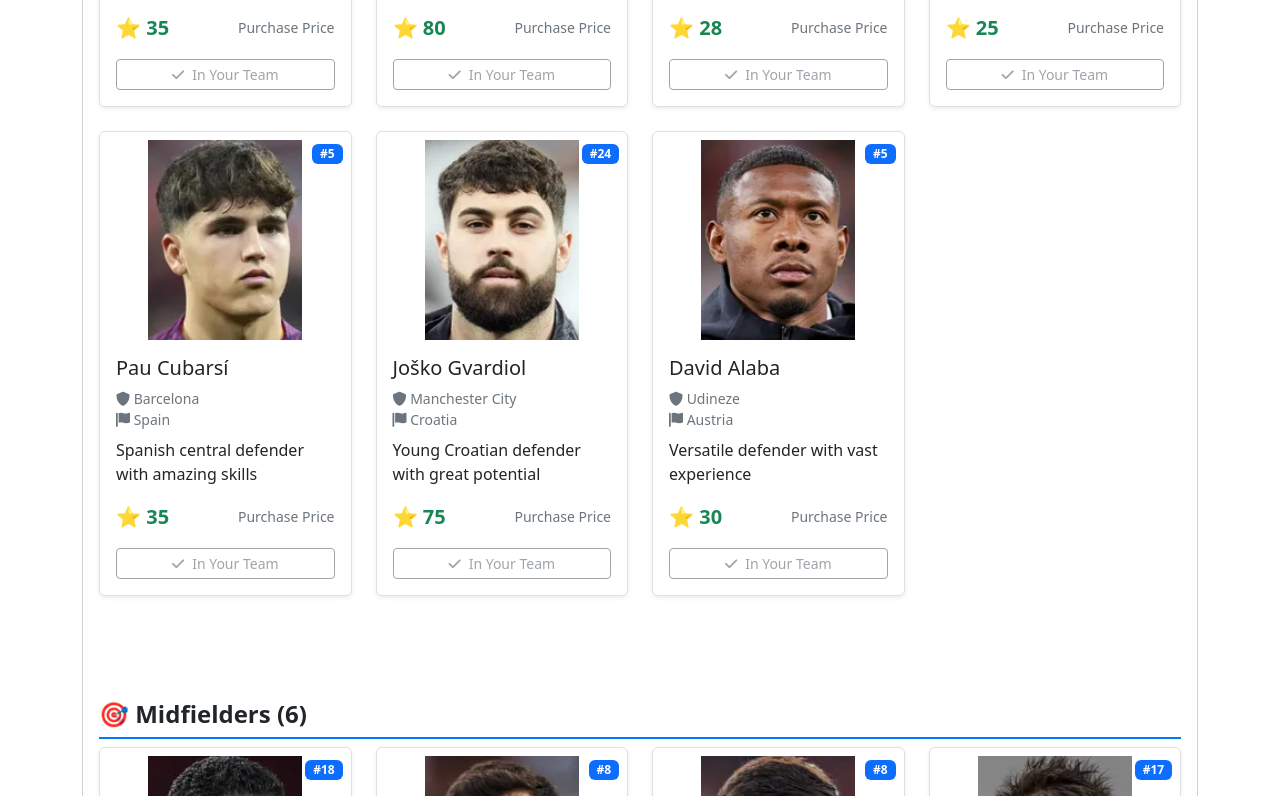
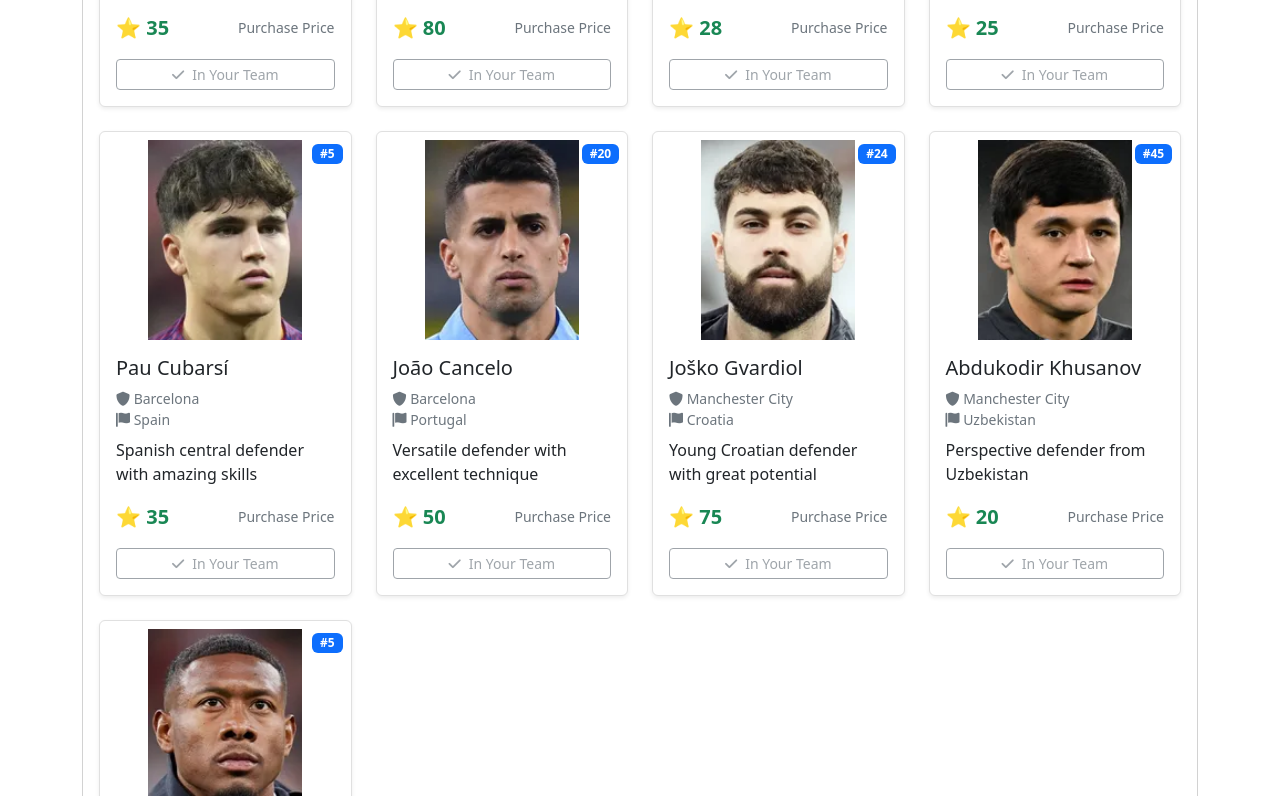
Before and after one commit to Vane1013/Football-Transfers, a plain HTML site: page Vanya.html in a window 1280 px wide. Shown: the part 1749-2545 px from the top of the page. Drawn offline with nearby package versions, Linux system fonts and the light colour scheme.

Commit message:
Vanya.html

```diff
--- a/Vanya.html
+++ b/Vanya.html
@@ -340,7 +340,7 @@
                             <p class="mb-0">Current transfer budget and team statistics</p>
                         </div>
                         <div class="col-md-4 text-end">
-                            <div class="h1 mb-0">⭐ 33</div>
+                            <div class="h1 mb-0">⭐ 0</div>
                             <small>Available Stars</small>
                         </div>
                     </div>
@@ -351,7 +351,7 @@
                     <div class="col-md-3 mb-3">
                         <div class="card stats-card text-center h-100">
                             <div class="card-body">
-                                <h3 class="text-primary">23</h3>
+                                <h3 class="text-primary">25</h3>
                                 <p class="text-muted mb-0">Total Players</p>
                             </div>
                         </div>
@@ -359,7 +359,7 @@
                     <div class="col-md-3 mb-3">
                         <div class="card stats-card text-center h-100">
                             <div class="card-body">
-                                <h3 class="text-success">⭐ 1416</h3>
+                                <h3 class="text-success">⭐ 1486</h3>
                                 <p class="text-muted mb-0">Team Value</p>
                             </div>
                         </div>
@@ -470,7 +470,7 @@
                 <!-- Защитники -->
                 <div class="row mt-5">
                     <div class="col-12">
-                        <h3 class="position-title">🛡️ Defenders (7)</h3>
+                        <h3 class="position-title">🛡️ Defenders (9)</h3>
                     </div>
                 </div>
 
@@ -664,6 +664,45 @@
                             </div>
                         </div>
                     </div>
+
+                     <!-- Карточка Канселу -->
+                    <div class="col-12 col-sm-6 col-lg-4 col-xl-3 mb-4">
+                        <div class="card h-100 d-flex flex-column shadow-sm player-card">
+                            <div class="card-img-container position-relative">
+                                <img class="card-img-top responsive-img mt-2" src="photos/cancelo.png"
+                                    alt="João Cancelo" style="height: 200px; object-fit: contain;">
+                                <div class="position-absolute top-0 end-0 m-2">
+                                    <span class="badge bg-primary">#20</span>
+                                </div>
+                            </div>
+                            <div class="card-body d-flex flex-column">
+                                <h5 class="card-title">João Cancelo</h5>
+                                <div class="player-info mb-2">
+                                    <small class="text-muted d-block">
+                                        <i class="fas fa-shield-alt"></i> Barcelona
+                                    </small>
+                                    <small class="text-muted d-block">
+                                        <i class="fas fa-flag"></i> Portugal
+                                    </small>
+                                </div>
+                                <p class="card-text flex-grow-1">Versatile defender with excellent technique</p>
+
+                                <div class="price-section mb-3">
+                                    <div class="d-flex justify-content-between align-items-center">
+                                        <span class="text-success fw-bold fs-5">⭐ 50</span>
+                                        <span class="text-muted small">Purchase Price</span>
+                                    </div>
+                                </div>
+
+                                <div class="mt-auto">
+                                    <button class="btn btn-outline-secondary btn-sm w-100" disabled>
+                                        <i class="fas fa-check me-2"></i>In Your Team
+                                    </button>
+                                </div>
+                            </div>
+                        </div>
+                    </div>
+
                     <!-- Карточка Гвардиола -->
                     <div class="col-12 col-sm-6 col-lg-4 col-xl-3 mb-4">
                         <div class="card h-100 d-flex flex-column shadow-sm player-card">
@@ -701,6 +740,45 @@
                             </div>
                         </div>
                     </div>
+
+                     <!-- Карточка Хусанова -->
+                    <div class="col-12 col-sm-6 col-lg-4 col-xl-3 mb-4">
+                        <div class="card h-100 d-flex flex-column shadow-sm player-card">
+                            <div class="card-img-container position-relative">
+                                <img class="card-img-top responsive-img mt-2" src="photos/khusanov.png"
+                                    alt="Abdukodir Khusanov" style="height: 200px; object-fit: contain;">
+                                <div class="position-absolute top-0 end-0 m-2">
+                                    <span class="badge bg-primary">#45</span>
+                                </div>
+                            </div>
+                            <div class="card-body d-flex flex-column">
+                                <h5 class="card-title">Abdukodir Khusanov</h5>
+                                <div class="player-info mb-2">
+                                    <small class="text-muted d-block">
+                                        <i class="fas fa-shield-alt"></i> Manchester City
+                                    </small>
+                                    <small class="text-muted d-block">
+                                        <i class="fas fa-flag"></i> Uzbekistan
+                                    </small>
+                                </div>
+                                <p class="card-text flex-grow-1">Perspective defender from Uzbekistan</p>
+
+                                <div class="price-section mb-3">
+                                    <div class="d-flex justify-content-between align-items-center">
+                                        <span class="text-success fw-bold fs-5">⭐ 20</span>
+                                        <span class="text-muted small">Purchase Price</span>
+                                    </div>
+                                </div>
+
+                                <div class="mt-auto">
+                                    <button class="btn btn-outline-secondary btn-sm w-100" disabled>
+                                        <i class="fas fa-check me-2"></i>In Your Team
+                                    </button>
+                                </div>
+                            </div>
+                        </div>
+                    </div>
+
                     <!-- Карточка Алабы -->
                     <div class="col-12 col-sm-6 col-lg-4 col-xl-3 mb-4">
                         <div class="card h-100 d-flex flex-column shadow-sm player-card">
```
